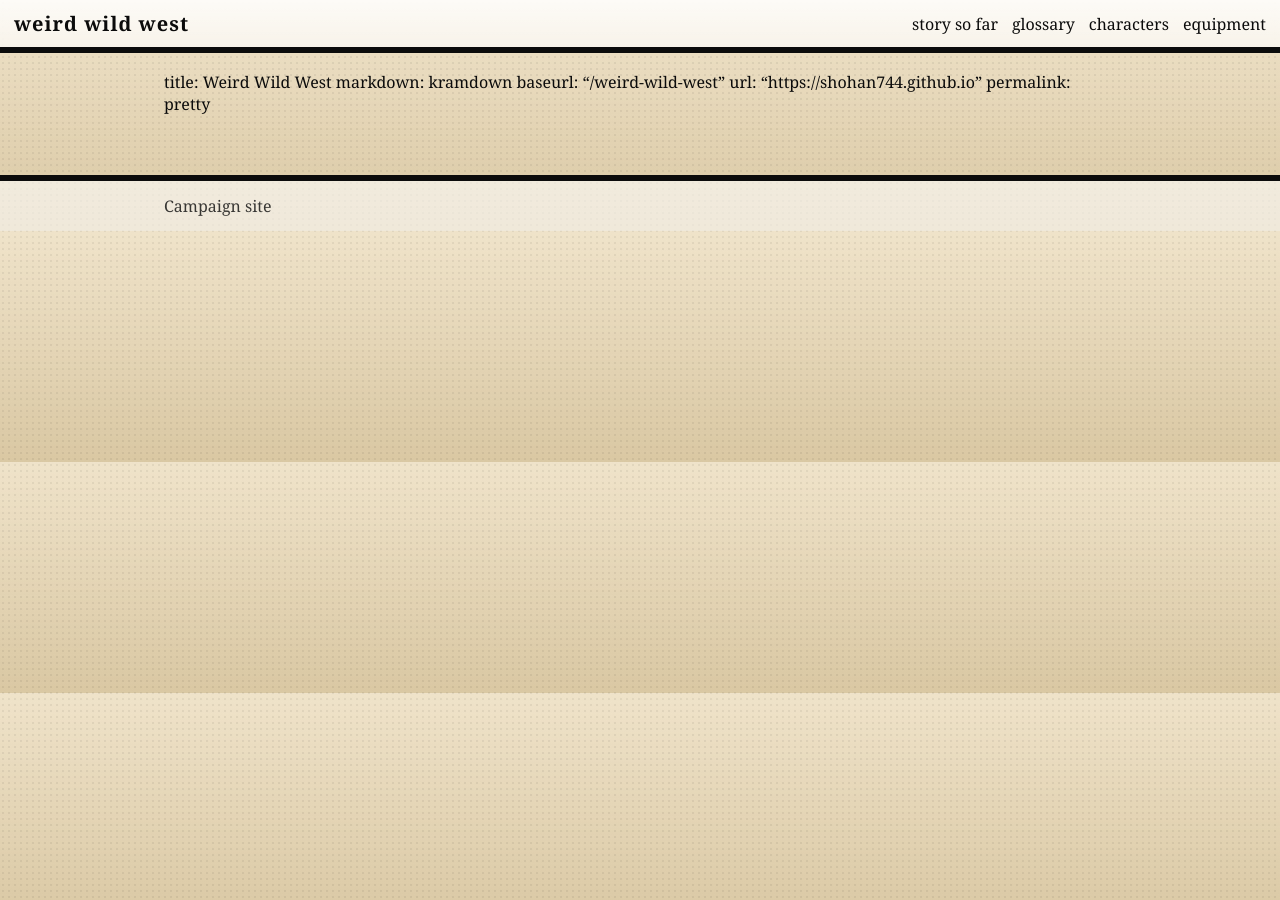
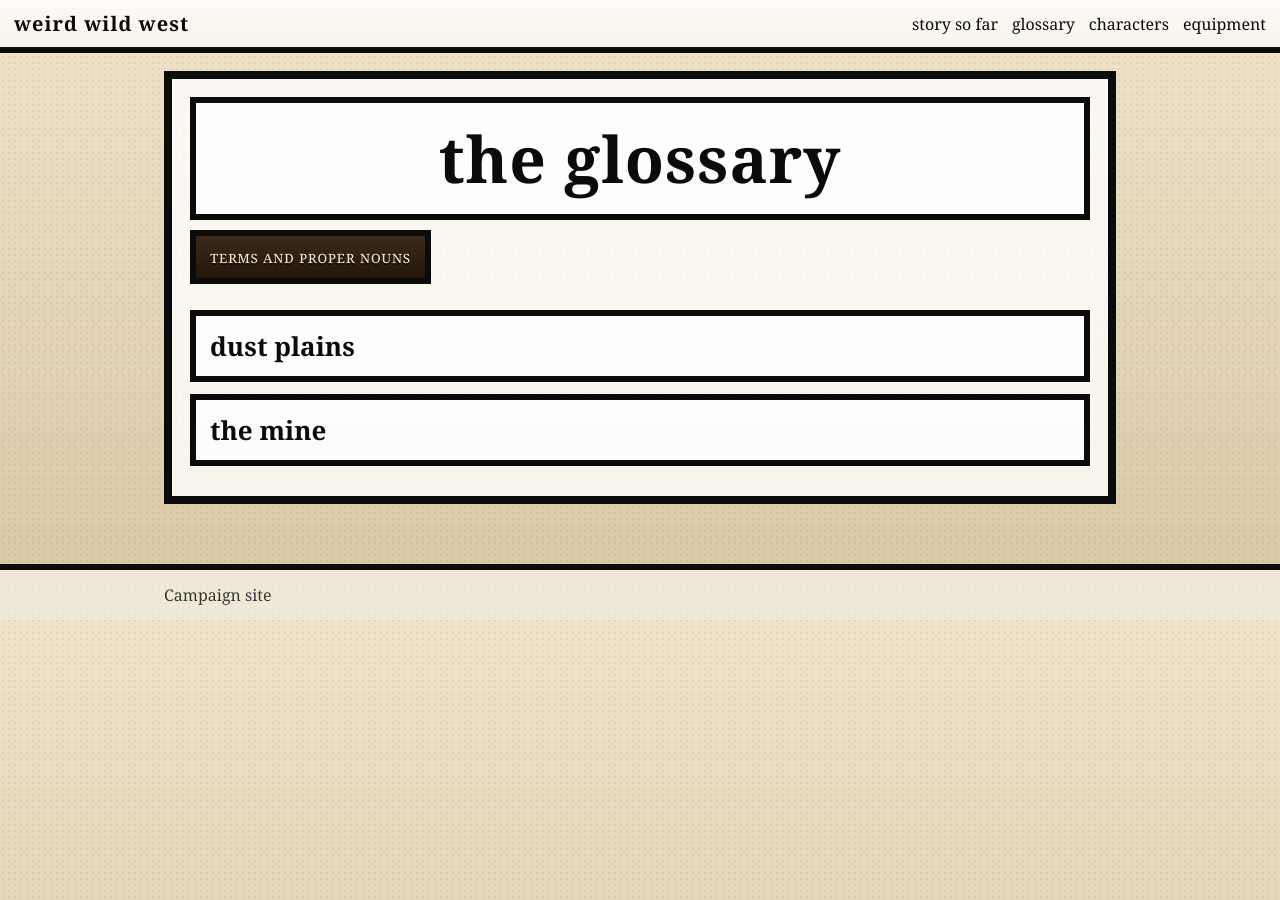
Before and after one commit to shohan744/weird-wild-west, a Jekyll site: the page built from glossary.md, in a window 1280 px wide. Built offline with Jekyll 4.4.1, drawn with Linux system fonts in a browser that asks for light colours; our own code applies the rules of GitHub Pages for plain Markdown files.

Commit message:
Update glossary.md layout and content structure

```diff
--- a/glossary.md
+++ b/glossary.md
@@ -1,5 +1,24 @@
-title: Weird Wild West
-markdown: kramdown
-baseurl: "/weird-wild-west"
-url: "https://shohan744.github.io"
-permalink: pretty
+---
+layout: default
+title: Glossary
+---
+
+<div class="frame">
+  <div class="title-scroll">the glossary</div>
+
+  <span class="subhead">terms and proper nouns</span>
+
+  <details class="panel">
+    <summary>dust plains</summary>
+    <div class="panel-body">
+      Add your setting blurb here.
+    </div>
+  </details>
+
+  <details class="panel">
+    <summary>the mine</summary>
+    <div class="panel-body">
+      Add your mine / temple terminology here.
+    </div>
+  </details>
+</div>
```
